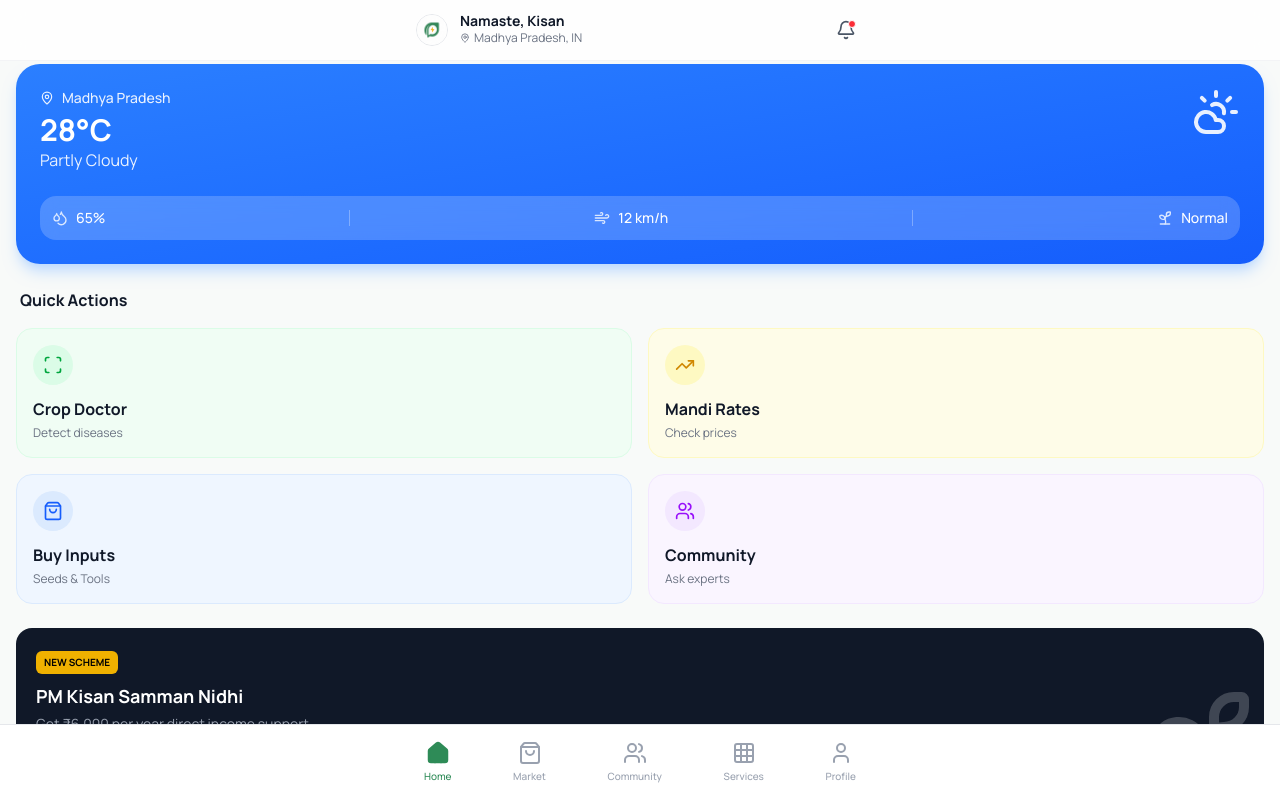
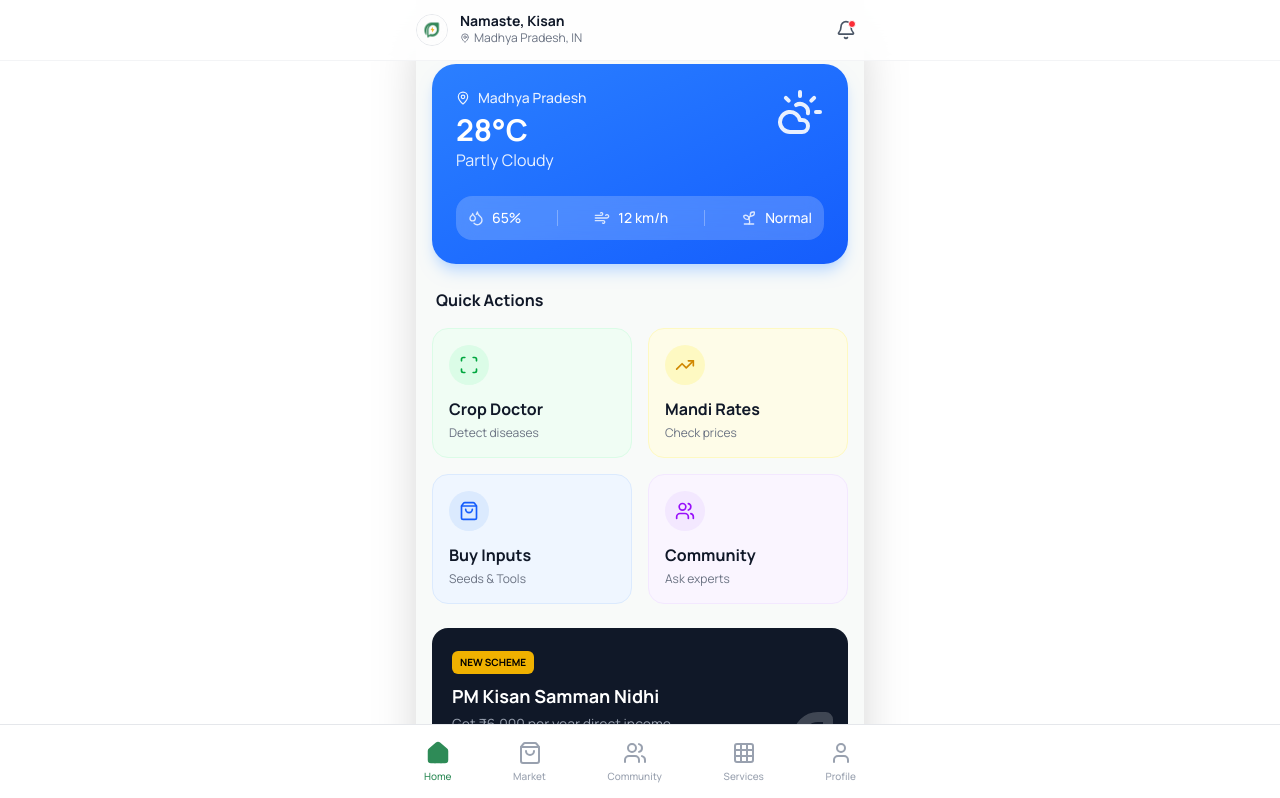
Before and after one commit to playlikeboy/KishanAI, a Next.js app: page /application/home in a window 1280 px wide. Shown: the top 798 px of the page. Built offline with nearby package versions, Linux system fonts and the light colour scheme.

Commit message:
style: add max-width, auto margin, shadow, and overflow hidden to application layout.

```diff
--- a/src/app/application/layout.tsx
+++ b/src/app/application/layout.tsx
@@ -8,7 +8,7 @@ export default function MobileLayout({
     children: React.ReactNode;
 }) {
     return (
-        <div className="min-h-screen bg-[#F8FAF9] pb-20">
+        <div className="min-h-screen bg-[#F8FAF9] pb-20 max-w-md mx-auto shadow-2xl overflow-hidden">
             <MobileHeader />
             <main className="pt-16 px-4">
                 {children}
```
